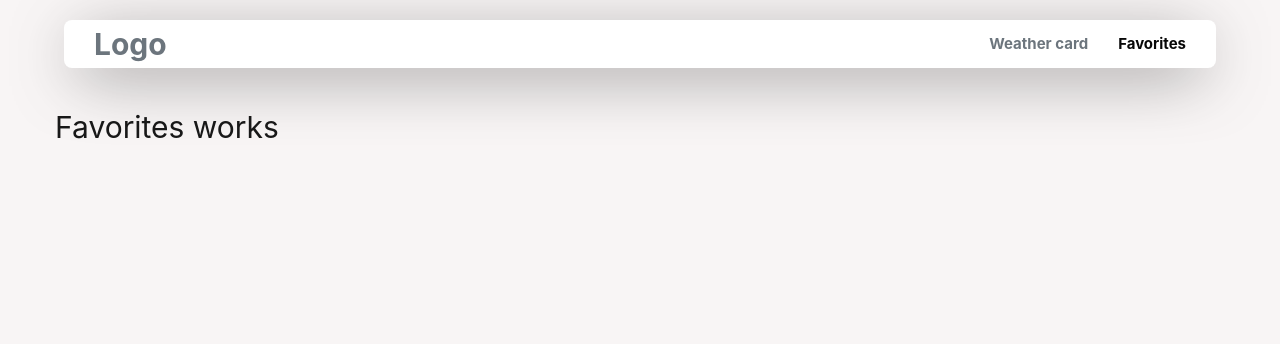
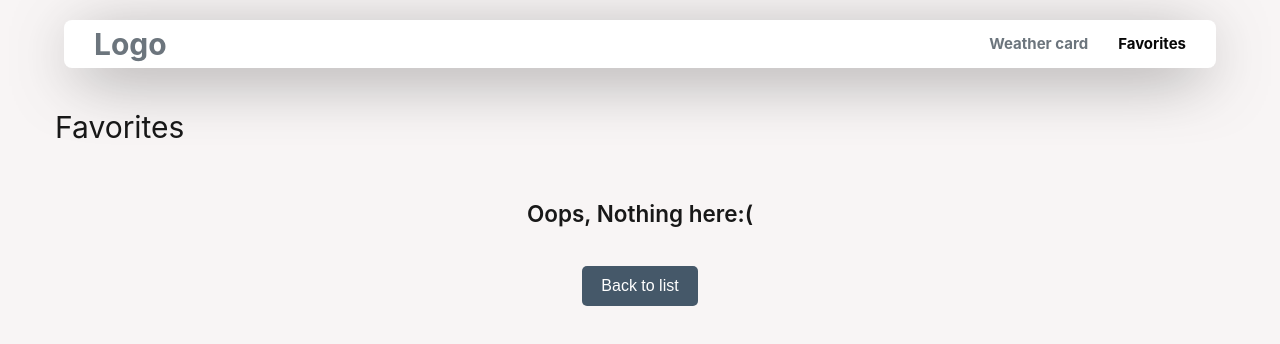
Before and after one commit to andriisokhryn9996/weather, a Vue app: page /favorites in a window 1280 px wide. Shown: the top 344 px of the page. Built offline with nearby package versions, Linux system fonts and the light colour scheme; what vue3-apexcharts would draw is missing.

Commit message:
added "Oops, Nothing here:(" banner

```diff
--- a/src/modules/weather/components/Card.vue
+++ b/src/modules/weather/components/Card.vue
@@ -20,7 +20,7 @@
       </div>
       <div class="button-block" v-if="!isDefault">
         <Button style="margin-right: 5px" @click="fetchChartsData({id: this.weather.id, coord: this.weather.coord, perDays: true})">Days</Button>
-        <Button @click="fetchChartsData({id: this.weather.id, coord: this.weather.coord, perDays: false})">Hours</Button>
+        <Button style="margin-right: 5px"  @click="fetchChartsData({id: this.weather.id, coord: this.weather.coord, perDays: false})">Hours</Button>
       </div>
       <div v-if="!isDefault" class="card_bottom">
         <TemperatureChart :data="getChartsData.get(this.weather.id)"></TemperatureChart>
--- a/src/modules/weather/view/Favorites.vue
+++ b/src/modules/weather/view/Favorites.vue
@@ -1,7 +1,11 @@
 <template>
-  <h1>Favorites works</h1>
+  <h1>Favorites</h1>
     <div class="fav_wrap" v-if="getFavList && getFavList.length">
       <Card v-for="card in getFavList" :key="card.id" :weather="card"/>
+    </div>
+    <div class="nothing" v-else>
+      <h2>Oops, Nothing here:(</h2>
+      <Button @click="$router.push('/')">Back to list</Button>
     </div>
 
 </template>
@@ -9,10 +13,11 @@
 <script>
 import Card from "@/modules/weather/components/Card.vue";
 import {mapActions, mapGetters, mapMutations} from "vuex";
+import Button from "@/modules/weather/ui/Button.vue";
 
 export default {
   name: "Favorites",
-  components: {Card},
+  components: {Button, Card},
   computed: {
     ...mapGetters(['getFavList'])
   },
@@ -38,6 +43,18 @@ export default {
     padding: 20px;
   }
 
+  .nothing{
+    display: flex;
+    align-items: center;
+    flex-direction: column;
+    margin: 3em auto;
+  }
+
+  .nothing h2{
+    margin-bottom: 1.5em;
+    font-weight: 600;
+  }
+
   @media (max-width: 960px) {
     .fav_wrap {
       padding: 0;
```
